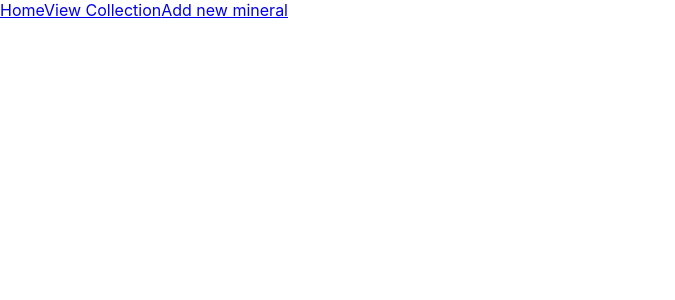
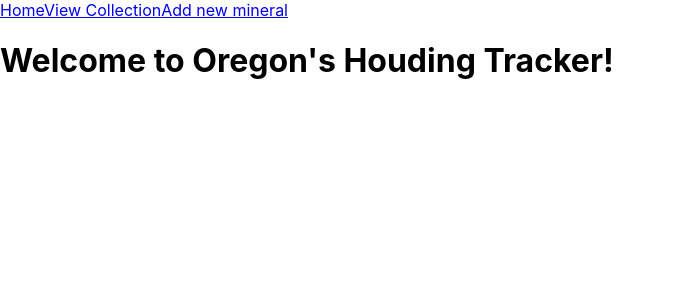
Before and after one commit to JacobPaul710/Hounding-Tracker-FRONTEND, a React (Create React App) app: page / in a window 1280 px wide. Shown: the top 300 px of the page, without its empty margins (0-675 px from the left). Built offline with nearby package versions, Linux system fonts and the light colour scheme.

Commit message:
Creates simple Home component.

```diff
--- a/src/App.js
+++ b/src/App.js
@@ -2,6 +2,7 @@ import React from 'react';
 import MineralIndex from './pages/MineralIndex';
 import MineralShow from './pages/MineralShow';
 import MineralNew from './pages/MineralNew';
+import MineralHome from './pages/MineralHome';
 import Nav from './components/Nav';
 import { Routes, Route } from 'react-router-dom';
 
@@ -12,6 +13,7 @@ function App() {
     <>
      <Nav />
      <Routes>
+        <Route path='/' element={<MineralHome />} />
         <Route path='/minerals' element={<MineralIndex />} />
         <Route path='/minerals'>
           <Route path=':id' element={<MineralShow />} />
--- /dev/null
+++ b/src/pages/MineralHome.js
@@ -0,0 +1,6 @@
+function MineralHome() {
+    return(
+    <h1>Welcome to Oregon's Houding Tracker!</h1>
+)}
+
+export default MineralHome;
```
